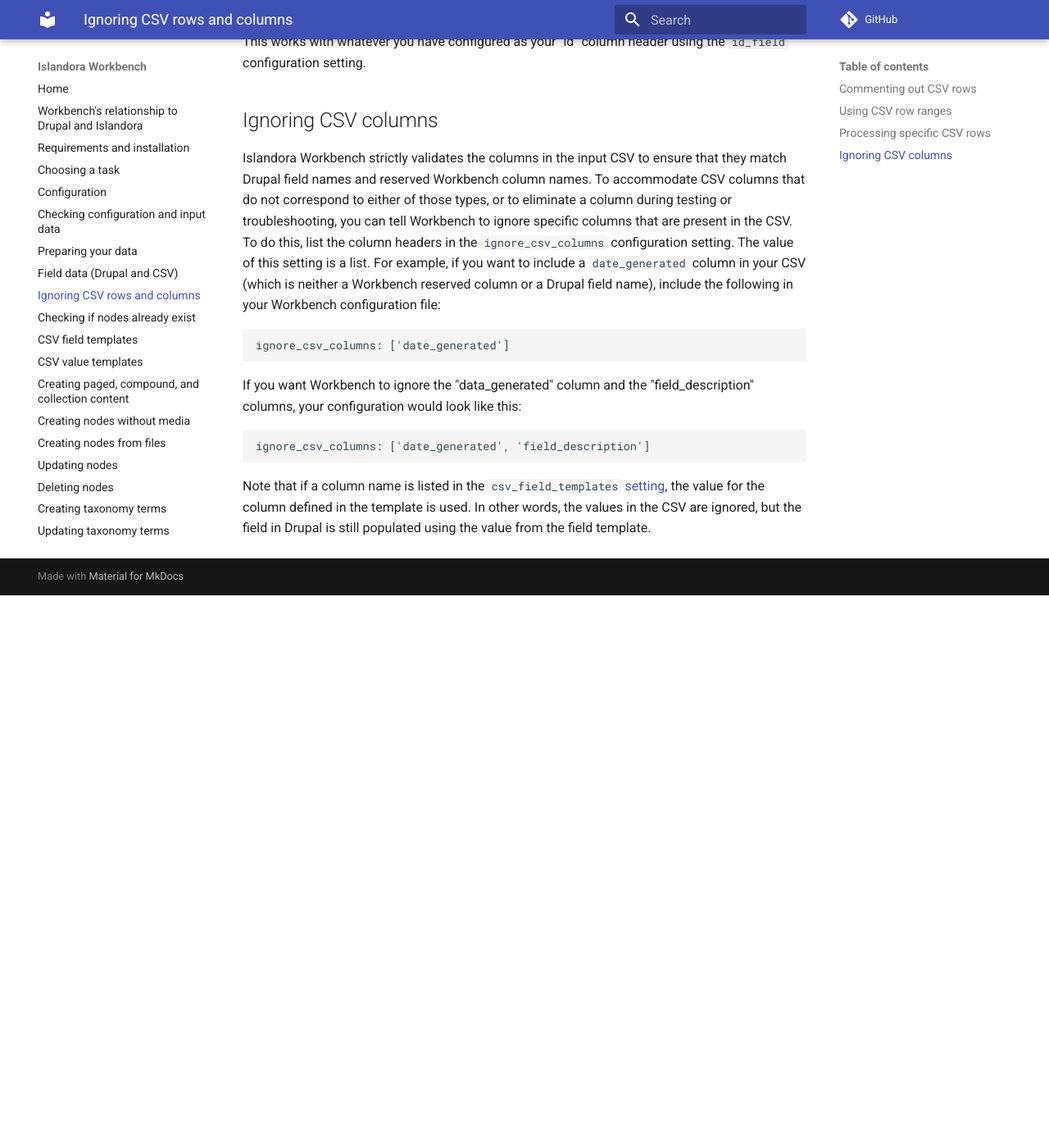
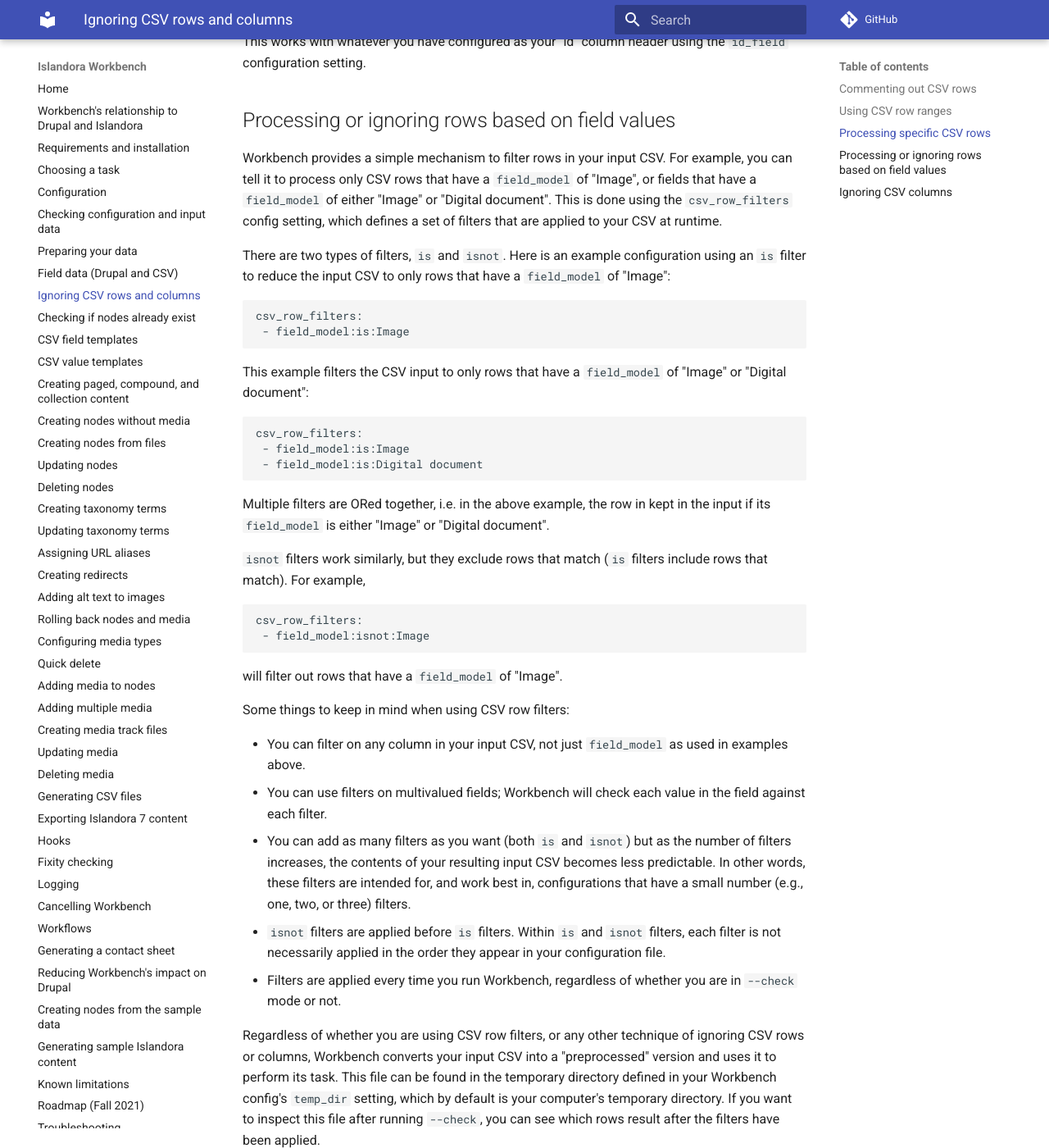
Before and after one commit to mjordan/islandora_workbench_docs, an MkDocs documentation site: the page built from docs/ignoring_csv_rows_and_columns.md, in a window 1280 px wide and 1400 px high, scrolled down 2319 px. Shown: the whole window at 82% size. Built offline with MkDocs 1.6.1 and Material for MkDocs 9.7.7, drawn with Linux system fonts in a browser that asks for light colours; comment, search, counter and statistics services are not loaded; before the commit the page ends 3045 px from its top, so only the background shows below that.

Commit message:
Added 'Processing or ignoring rows based on field values'.

````diff
--- a/docs/changelog.md
+++ b/docs/changelog.md
@@ -134,6 +135,7 @@
 
 ### Documentation
 
+* August 20, 2024: Added "[Processing or ignoring rows based on field values](/islandora_workbench_docs/ignoring_csv_rows_and_columns/#processing-or-ignoring-rows-based-on-field-values)".
 * August 12, 2024: Added "[Overriding Workbench's default file extension to MIME type mappings](/islandora_workbench_docs/media_types/#overriding-workbenchs-default-file-extension-to-mime-type-mappings)"; updated "[CSV value templates](/islandora_workbench_docs/csv_value_templates/); updated "[Taxonomy reference fields](/islandora_workbench_docs/fields/#taxonomy-reference-fields)".
 * August 6, 2024: Updated "[Ingesting OCR (and other) files with page images](/islandora_workbench_docs/paged_and_compound/#ingesting-ocr-and-other-files-with-page-images)".
 * July 16, 2024: Added "[Cross-environment deployment / Continuous Integration](/islandora_workbench_docs/workflows/#cross-environment-deployment-continuous-integration)".
--- a/docs/ignoring_csv_rows_and_columns.md
+++ b/docs/ignoring_csv_rows_and_columns.md
@@ -80,6 +80,46 @@
 
 This will tell Workbench to process only the CSV rows that have those values in their "id" column. This works with whatever you have configured as your "id" column header using the `id_field` configuration setting.
 
+## Processing or ignoring rows based on field values
+
+Workbench provides a simple mechanism to filter rows in your input CSV. For example, you can tell it to process only CSV rows that have a `field_model` of "Image", or fields that have a `field_model` of either "Image" or "Digital document". This is done using the `csv_row_filters` config setting, which defines a set of filters that are applied to your CSV at runtime.
+
+There are two types of filters, `is` and `isnot`. Here is an example configuration using an `is` filter to reduce the input CSV to only rows that have a `field_model` of "Image":
+
+```
+csv_row_filters:
+ - field_model:is:Image
+```
+
+This example filters the CSV input to only rows that have a `field_model` of "Image" or "Digital document":
+
+```
+csv_row_filters:
+ - field_model:is:Image
+ - field_model:is:Digital document
+```
+
+Multiple filters are ORed together, i.e. in the above example, the row in kept in the input if its `field_model` is either "Image" or "Digital document".
+
+`isnot` filters work similarly, but they exclude rows that match (`is` filters include rows that match). For example,
+
+```
+csv_row_filters:
+ - field_model:isnot:Image
+```
+
+will filter out rows that have a `field_model` of "Image".
+
+Some things to keep in mind when using CSV row filters:
+
+ - You can filter on any column in your input CSV, not just `field_model` as used in examples above.
+ - You can use filters on multivalued fields; Workbench will check each value in the field against each filter.
+ - You can add as many filters as you want (both `is` and `isnot`) but as the number of filters increases, the contents of your resulting input CSV becomes less predictable. In other words, these filters are intended for, and work best in, configurations that have a small number (e.g., one, two, or three) filters.
+ - `isnot` filters are applied before `is` filters. Within `is` and `isnot` filters, each filter is not necessarily applied in the order they appear in your configuration file.
+ - Filters are applied every time you run Workbench, regardless of whether you are in `--check` mode or not.
+
+Regardless of whether you are using CSV row filters, or any other technique of ignoring CSV rows or columns, Workbench converts your input CSV into a "preprocessed" version and uses it to perform its task. This file can be found in the temporary directory defined in your Workbench config's `temp_dir` setting, which by default is your computer's temporary directory. If you want to inspect this file after running `--check`, you can see which rows result after the filters have been applied.
+
 ## Ignoring CSV columns
 
 Islandora Workbench strictly validates the columns in the input CSV to ensure that they match Drupal field names and reserved Workbench column names. To accommodate CSV columns that do not correspond to either of those types, or to eliminate a column during testing or troubleshooting, you can tell Workbench to ignore specific columns that are present in the CSV. To do this, list the column headers in the `ignore_csv_columns` configuration setting. The value of this setting is a list. For example, if you want to include a `date_generated` column in your CSV (which is neither a Workbench reserved column or a Drupal field name), include the following in your Workbench configuration file:
````
Also changed, not shown: other parts of docs/changelog.md (+1 -0 lines).
